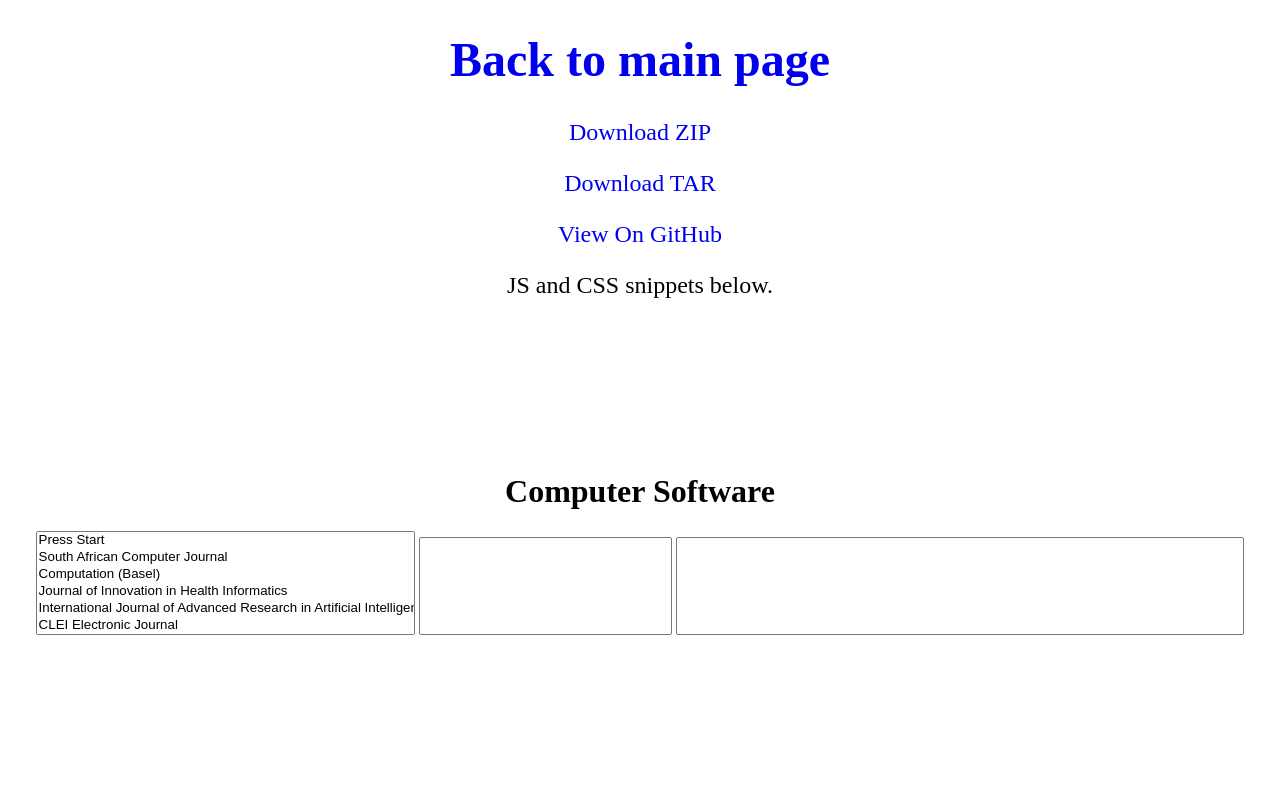
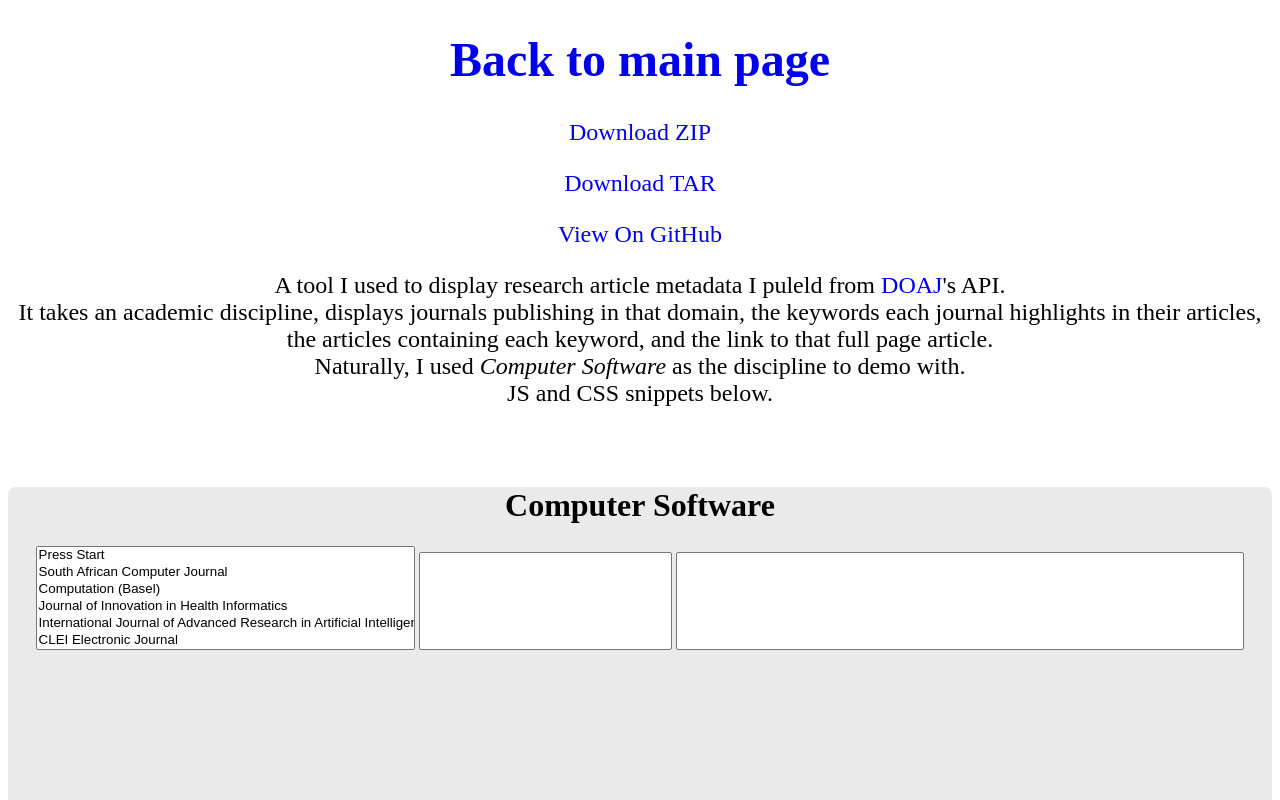
Before and after one commit to bizzcat/DEMO-JSON-parse-n-display, a plain HTML site: page index.html in a window 1280 px wide. Shown: the top 800 px of the page. Drawn offline with nearby package versions, Linux system fonts and the light colour scheme.

Commit message:
add intro, fix format

```diff
--- a/article_text_box.css
+++ b/article_text_box.css
@@ -1,7 +1,10 @@
 /* General layout items */
 #data-chart {
-  padding: 8em 0em;
+  margin: 5em 0em;
+  height: 30em;
   text-align: center;
+  background-color: rgba(30, 30, 30, 0.09);
+  border-radius: 0.5em;
 }
 
 a {
--- a/index.html
+++ b/index.html
@@ -19,7 +19,10 @@
       <p><a href="https://github.com/bizzcat/DEMO-JSON-parse-n-display">View On GitHub</a></p>
 
       <p>
-        JS and CSS snippets below.
+        A tool I used to display research article metadata I puleld from <a href="**DOAJ website">DOAJ</a>'s API.
+        <br>It takes an academic discipline, displays journals publishing in that domain, the keywords each journal highlights in their articles, the articles containing each keyword, and the link to that full page article.
+        <br>Naturally, I used <i>Computer Software</i> as the discipline to demo with.
+        <br>JS and CSS snippets below.
       </p>
     </div>
 
```
